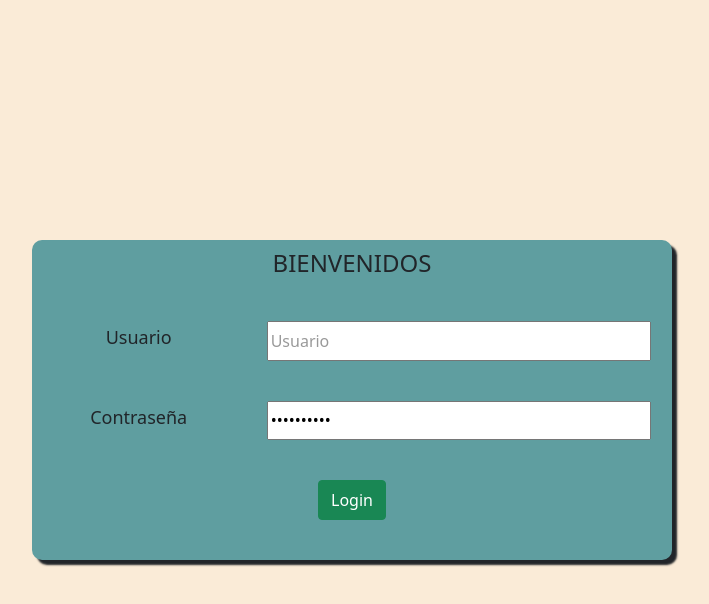
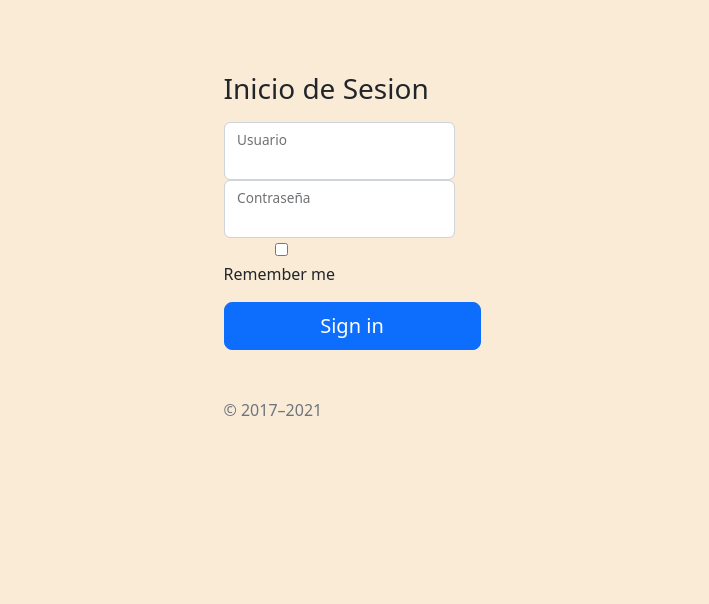
Before and after one commit to Momosno/porfolio-FrontEnd, an Angular app: page /login in a window 1280 px wide. Before the commit this address led to /. Shown: the top 604 px of the page, without its empty margins (288-997 px from the left). Built offline with nearby package versions, Linux system fonts and the light colour scheme.

Commit message:
login v1.0

```diff
--- a/src/app/app-routing.module.ts
+++ b/src/app/app-routing.module.ts
@@ -1,7 +1,12 @@
 import { NgModule } from '@angular/core';
 import { RouterModule, Routes } from '@angular/router';
+import { LoginComponent } from './components/login/login.component';
 
-const routes: Routes = [];
+const routes: Routes = [
+  {
+    path: 'login', component: LoginComponent, pathMatch: 'full'
+  }
+];
 
 @NgModule({
   imports: [RouterModule.forRoot(routes)],
--- a/src/app/app.module.ts
+++ b/src/app/app.module.ts
@@ -15,6 +15,7 @@ import { CircularGraphsComponent } from './components/circular-graphs/circular-g
 import { ProyectoComponent } from './components/proyecto/proyecto.component';
 import { HttpClientModule, HttpClient } from '@angular/common/http';
 import { NgbModule } from '@ng-bootstrap/ng-bootstrap';
+import { FormsModule } from '@angular/forms';
 
 
 
@@ -39,7 +40,8 @@ import { NgbModule } from '@ng-bootstrap/ng-bootstrap';
     BrowserModule,
     AppRoutingModule,
     HttpClientModule,
-    NgbModule
+    NgbModule,
+    FormsModule
   ],
   providers: [HttpClientModule],
   bootstrap: [AppComponent]
--- a/src/app/components/login/login.component.css
+++ b/src/app/components/login/login.component.css
@@ -1,7 +1,10 @@
 .body{
     display: grid;
     justify-content: center;
+    justify-items: center;
     align-items: center;
+    grid-template-columns: 1fr;
+    grid-template-rows: 1fr 2fr;
     width:100vw;
     height: 100vh;
     background-color:antiquewhite
@@ -14,6 +17,7 @@
 
     grid-template-rows: repeat(8,1fr);
     grid-template-columns: repeat(3,1fr);
+    align-self:first baseline;
 
     justify-items: center;
 
@@ -24,10 +28,11 @@
 }
 
 .titulo-login{
-    grid-column-start: 1;
-    grid-column-end: 4;
-    font-size: x-large;
-    margin-top: 5px;
+    display: grid;
+    justify-content: center;
+    align-self: end;
+    margin-bottom: 20px;
+
 }
 
 .label{
--- a/src/app/components/login/login.component.html
+++ b/src/app/components/login/login.component.html
@@ -1,14 +1,47 @@
+<!-- <div class="body">
+  <h2 class="titulo-login" for="Titulo">BIENVENIDOS</h2>
+    <form  #myForm="ngForm" (ngSubmit)="submit(myForm)" id="form" class="container-login" method="">  -->
+        <!-- metodos: action (ubicaciion de deonde procesara esta info) y method(POST/GET)-->
+        <!--name = nombre variable, id= denominacion especifica etiqueta-->
+
+    <!-- <label for="Username" class="label label-username" for="Username">Usuario</label>
+    <input class="label-username" type="text" name="Usuario" title="Ingrese Usuario" value="Usuario" #username="ngModel" ngModel
+      onFocus="if(this.value =='Usuario' ) this.value=''"
+      onBlur="if(this.value==''){ this.value='Usuario'; } else{ this.style.color='#000'; }">
+
+    <label class="label-password" for="Password" class="label label-password" for="Password">Contraseña</label>
+    <input type="password"  name="Password" title="Ingrese Contraseña" value="Contraseña" #password="ngModel" ngModel
+      onFocus="if(this.value =='Contraseña' ) this.value=''"
+      onBlur="if(this.value==''){ this.value='Contraseña'; } else{ this.style.color='#000'; }" >
+
+    <button class="button btn btn-success" type="submit" name="Boton" value="Login">Login</button>
+
+  </form>
+</div> -->
 <div class="body">
-    <form class="container-login" action=""> <!-- metodos: action (ubicaciion de deonde procesara esta info) y method(POST/GET)-->
-        <label class="titulo-login" for="Titulo">BIENVENIDOS</label>
+<form><br><br><br>
+    <h1 class="h3 mb-3 fw-normal">Inicio de Sesion
+    </h1>
 
-        <label for="Username" class="label label-username" for="Username">Usuario</label>
-        <input type="text" id="Username" name="Usuario" title="Ingrese Usuario" value="Usuario" onFocus="if(this.value =='Usuario' ) this.value=''" onBlur="if(this.value==''){ this.value='Usuario'; } else{ this.style.color='#000'; }">
+    <div class="form-floating">
+      <input type="email" class="form-control" type="text" name="Usuario" title="Ingrese Usuario" value="Usuario" #username="ngModel" ngModel
+      onFocus="if(this.value =='Usuario' ) this.value=''"
+      onBlur="if(this.value==''){ this.value='Usuario'; } else{ this.style.color='#000'; }">
+      <label for="floatingInput">Usuario</label>
+    </div>
+    <div class="form-floating">
+      <input type="password" class="form-control"type="password"  name="Password" title="Ingrese Contraseña" value="Contraseña" #password="ngModel" ngModel
+      onFocus="if(this.value =='Contraseña' ) this.value=''"
+      onBlur="if(this.value==''){ this.value='Contraseña'; } else{ this.style.color='#000'; }">
+      <label for="floatingPassword">Contraseña</label>
+    </div>
 
-        <label for="Password" class="label label-password" for="Password">Contraseña</label>
-        <input type="password" id="Password" name="Password" title="Ingrese Contraseña" value="Contraseña" onFocus="if(this.value =='Contraseña' ) this.value=''" onBlur="if(this.value==''){ this.value='Contraseña'; } else{ this.style.color='#000'; }">
-
-        <button class="button btn btn-success" type="submit" name="Boton" value="Login" (click)=funcion()>Login</button>
-
-    </form>
+    <div class="checkbox mb-3">
+      <label>
+        <input type="checkbox" value="remember-me"> Remember me
+      </label>
+    </div>
+    <button class="w-100 btn btn-lg btn-primary" type="submit">Sign in</button>
+    <p class="mt-5 mb-3 text-muted">&copy; 2017–2021</p>
+  </form>
 </div>
--- a/src/app/components/login/login.component.ts
+++ b/src/app/components/login/login.component.ts
@@ -1,5 +1,8 @@
 import { Component, OnInit } from '@angular/core';
 import { Loginservice } from 'src/app/services/login.service';
+import { FormControl } from '@angular/forms';
+import { NgForm } from '@angular/forms';
+
 
 @Component({
   selector: 'app-login',
@@ -14,8 +17,11 @@ export class LoginComponent implements OnInit {
     this.loginservice.add("prueba");
   }
 
-  funcion(): void {
-    console.log("hola")
+  submit(myForm: NgForm): void {
+    console.log("Form submited");
+    console.log(myForm.value);
+
+
   }
 
 
```
